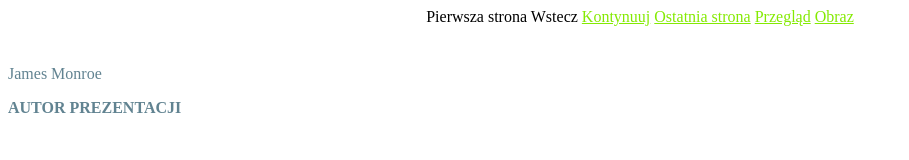
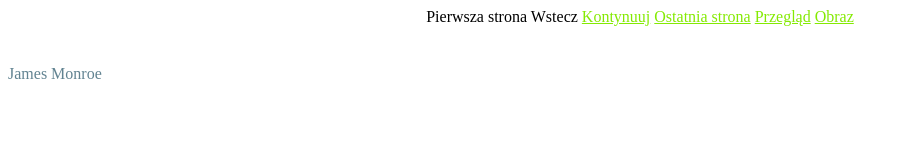
Before and after one commit to msp-2023/msp-2023.github.io, a plain HTML site: page 2/text0.html in a window 1280 px wide. Shown: the whole page, without its empty margins (0-909 px from the left). Drawn offline with Linux system fonts and the light colour scheme.

Commit message:
Update text0.html

```diff
--- a/2/text0.html
+++ b/2/text0.html
@@ -10,7 +10,6 @@
 Pierwsza strona Wstecz <a href="text1.html">Kontynuuj</a> <a href="text5.html">Ostatnia strona</a> <a href="james_monroe.html">Przegląd</a> <a href="img0.html">Obraz</a></center><br>
 <h1></h1>
 <p><font color="#618391">James Monroe</font></p>
-<p><b><font color="#618391">AUTOR PREZENTACJI</b></font></p>
 <p><b><font color="#FFFFFF">www.wns.uz.zgora.pl</b></font></p>
 </body>
 </html>
```
